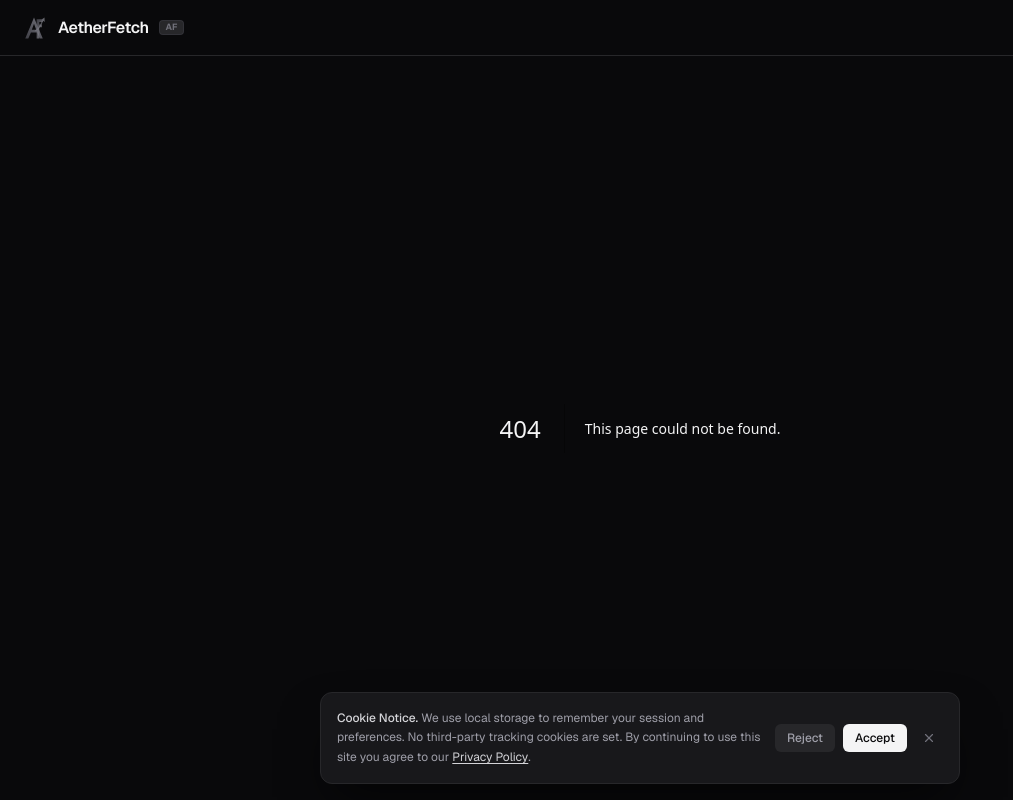
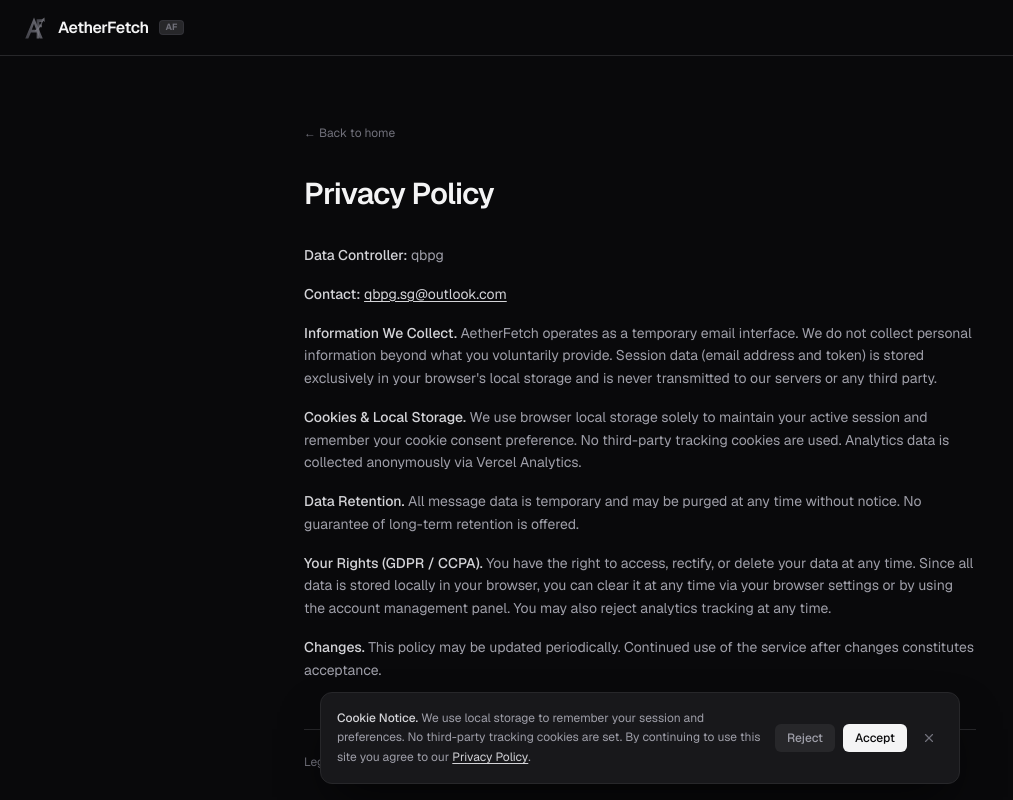
Before and after one commit to qbpg/AetherFetch, a Next.js app: page /privacy in a window 1280 px wide. Before the commit this address had no page. Shown: the whole page, without its empty margins (0-1013 px from the left). Built offline with nearby package versions, Linux system fonts and the light colour scheme.

Commit message:
feat: add dedicated policy page src/app/privacy/page.tsx

```diff
--- /dev/null
+++ b/src/app/privacy/page.tsx
@@ -0,0 +1,11 @@
+import type { Metadata } from "next";
+import LegalContent from "@/components/LegalContent";
+
+export const metadata: Metadata = {
+  title: "Privacy Policy | AetherFetch",
+  alternates: { canonical: "/privacy" },
+};
+
+export default function Page() {
+  return <LegalContent page="privacy" />;
+}
```
